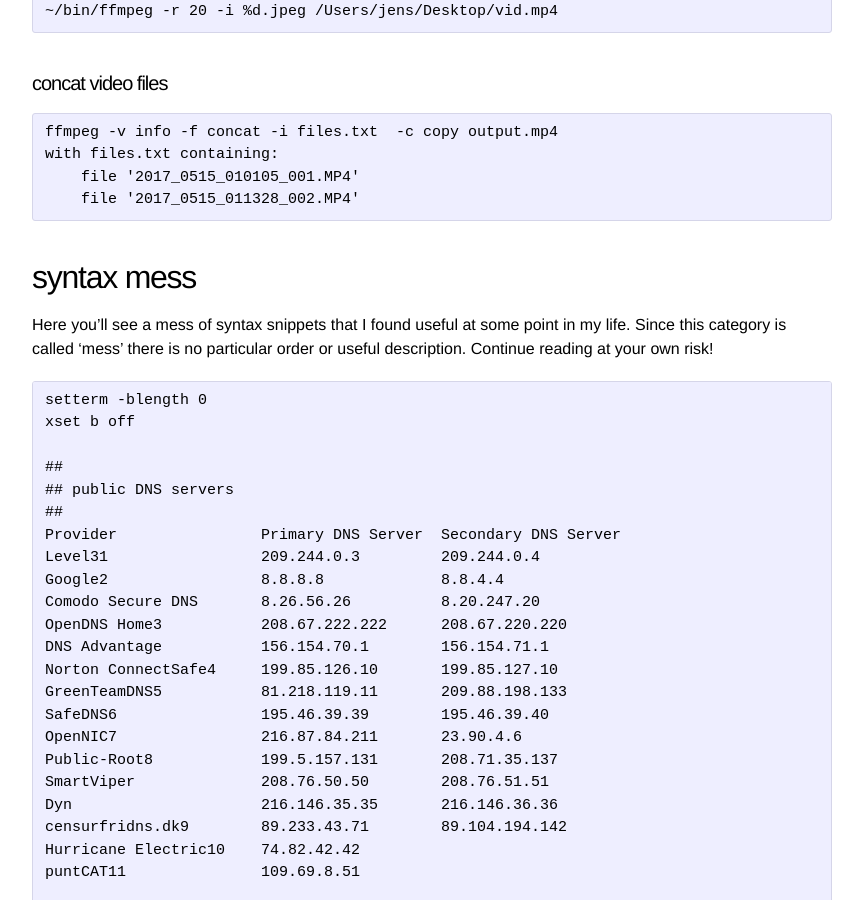
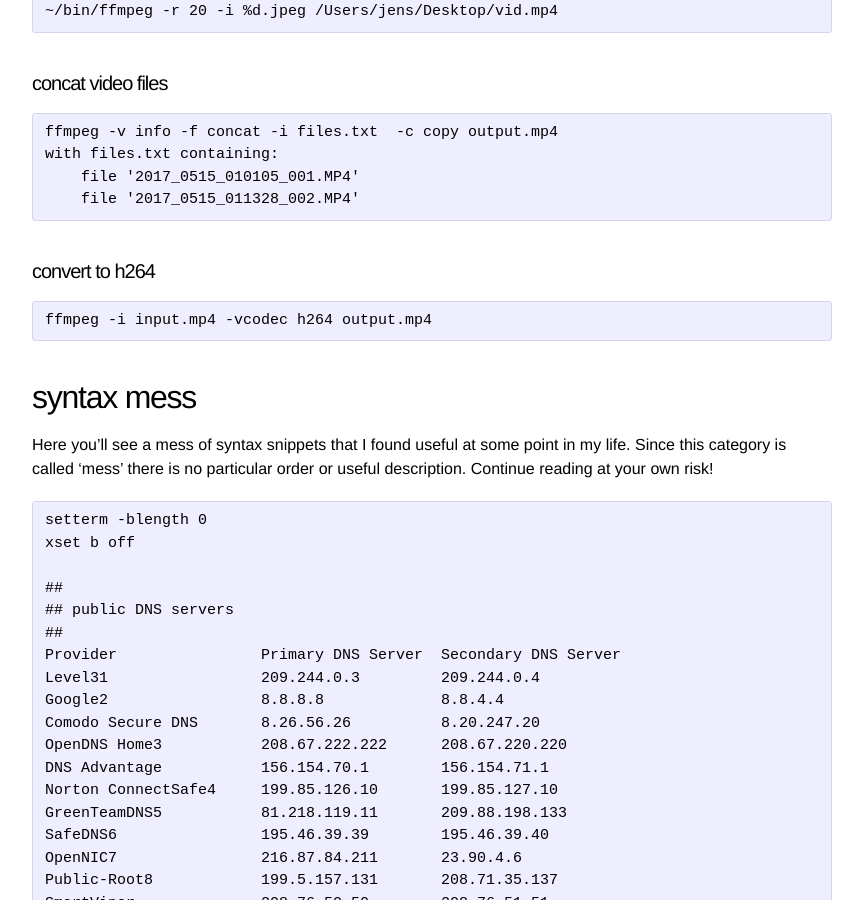
Before and after one commit to jewirth/jewirth.github.io, a Jekyll site: the page built from syntax.md, in a window 1280 px wide and 900 px high, scrolled down 9040 px. Shown: the whole window, without its empty margins (208-1071 px from the left). Built offline with Jekyll 4.4.1, drawn with Linux system fonts in a browser that asks for light colours.

Commit message:
Update syntax.md

```diff
--- a/syntax.md
+++ b/syntax.md
@@ -404,6 +404,9 @@
         file '2017_0515_010105_001.MP4'
         file '2017_0515_011328_002.MP4'
 
+### convert to h264
+    ffmpeg -i input.mp4 -vcodec h264 output.mp4
+
 <a name="3"></a>
 
 # syntax mess
```
